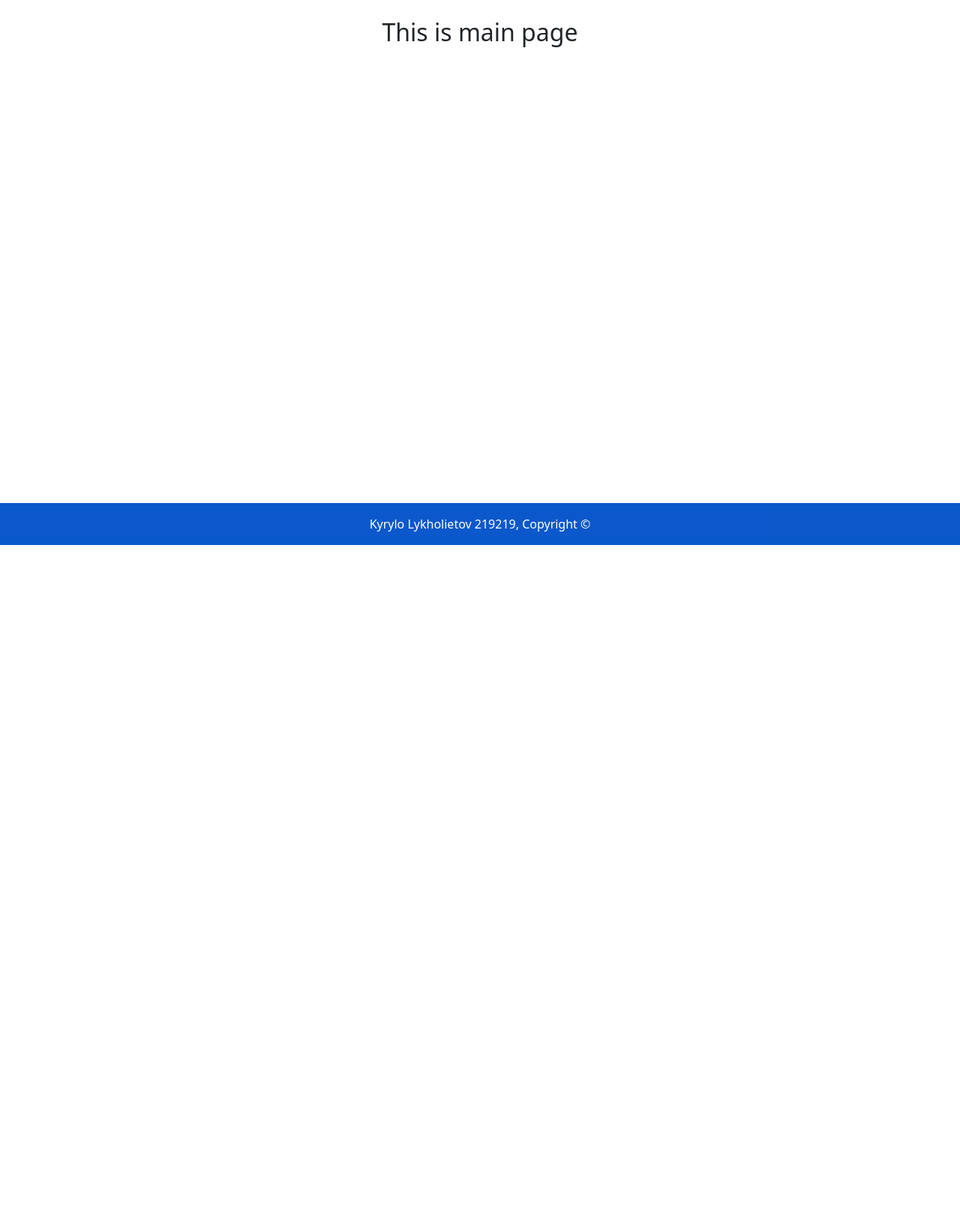
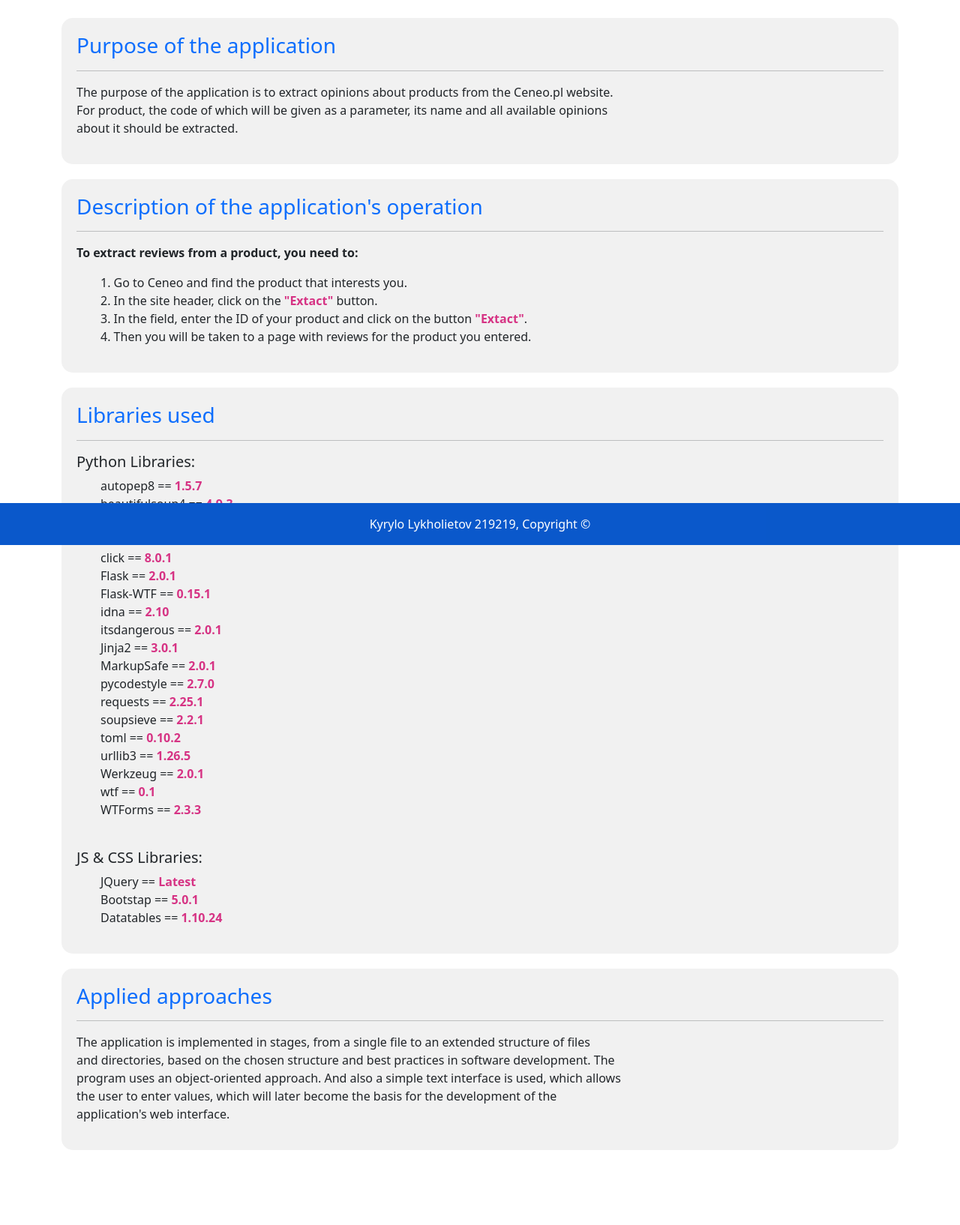
Before and after one commit to s219219/CeneoScraperAI, a Flask app: page / in a window 1280 px wide. Shown: the part 73-1707 px from the top of the page at 75% size. Before the commit the page ends 800 px from the top, so only its background shows below. Run offline with Flask 2, Linux system fonts and the light colour scheme; some libraries are stand-ins or nearby versions.

Commit message:
10.06.2021

```diff
--- a/app/forms.py
+++ b/app/forms.py
@@ -5,7 +5,7 @@ class ProductForm(FlaskForm):
         'Enter product Id',
         [
             validators.DataRequired(message = "Product Id must be given"),
-            validators.Length(min=8, max=8, message= "Product Id must have 8 characters"),
+            validators.Length(min=6, max=8, message= "Product Id must have from 6 to 8 characters"),
             validators.Regexp(regex="^[0-9]+$", message="Product Id can contain only digits")
         ])
     submit = SubmitField('Extract')
--- a/app/routes.py
+++ b/app/routes.py
@@ -3,9 +3,10 @@ from app.models.opinion import Opinion
 from app.models.product import Product
 from app.forms import ProductForm
 from flask import request, render_template, redirect, url_for
-from os import listdir
 import requests
+import pandas as pd
 import json
+import os
 
 app.config['SECRET_KEY'] = "NotSoSecretKey"
 
@@ -20,14 +21,14 @@ def extract():
     if request.method == 'POST' and form.validate_on_submit():
         product = Product(request.form['productId'])
         respons = requests.get(product.opinionsPageUrl())
-        if respons.status_code == 200:
+        if (product.extractName()):
             product.extractProduct()
+            product.countProductStatistics()
             product.exportProduct()
             return redirect(url_for('product', productId=product.productId))
         else:
             form.productId.errors.append("For given productId there is no product")
     return render_template('extract.html.jinja', form=form)
-
 
 @app.route('/product/<productId>')
 def product(productId):
@@ -35,12 +36,16 @@ def product(productId):
     opinions = product.importProduct().opinionsToDataFrame()
     return render_template('product.html.jinja', tables=[opinions.to_html(classes='table table-striped table-sm table-responsive', table_id="opinions")])
 
-
 @app.route('/products')
 def products():
-    productsList = [x.split(".")[0] for x in listdir("app/opinions")]
-    return render_template('products.html.jinja', productsList=productsList)
+    productsList = [x.split(".")[0] for x in  os.listdir("app/products")]
+    productsDictList = []
+    for product in productsList:
+        with open("app/products/{}.json".format(product), "r", encoding="UTF-8") as jf:
+            productsDictList.append(json.load(jf))
+    products = pd.json_normalize(productsDictList)
+    return render_template('products.html.jinja', products=productsDictList)
 
 @app.route('/author')
 def author():
-    pass
+    return render_template('author.html.jinja')
--- a/app/templates/extract.html.jinja
+++ b/app/templates/extract.html.jinja
@@ -1,6 +1,8 @@
 {% extends "layout.html.jinja" %}
 
 {% block middle %}
+    <center>
+        <div class="opinions">
             <h2> Opinions extraction: </h2>
             <h3>{{ test }}</h3>
             {% if form.productId.errors %}
@@ -16,4 +18,6 @@
                 {{ form.productId(size=20, placeholder="Enter product Id") }}
                 {{ form.submit(class_="btn btn-primary", style="margin-left: 10px; margin-top:-2px")}}
             </form>
+        </div>
+    </center>
 {% endblock middle %}
--- a/app/templates/layout.html.jinja
+++ b/app/templates/layout.html.jinja
@@ -17,6 +17,48 @@
         ul li{
           display: inline-block;
           text-decoration: none;
+        }
+        .opinions{
+          background:#f1f1f1;
+          padding:20px;
+          border-radius:15px;
+          margin:100px 0px;
+          max-width: 400px;
+        }
+        .desc{
+          background:#f1f1f1;
+          padding:20px;
+          border-radius:15px;
+          margin:20px 0px;
+          transition: .2s;
+        }
+        .desc:hover{
+          transform: scale(1.02, 1.02);
+        }
+        h3{
+          color: #0d6efd;
+        }
+        .clr{
+          color: #d63384;
+        }
+        img{
+          width:100%;
+          height:auto;
+        }
+        .author-part{
+          margin:100px 0px;
+        }
+        .author-img{
+          width:250px;
+          border-radius:300px;
+          margin-bottom:20px;
+        }
+        .author-part h3{
+          font-family: cursive;
+          margin-bottom:20px;
+        }
+        .author-part h5{
+          font-weight: 200;
         }
     </style>
     <link rel="stylesheet" href="https://cdn.jsdelivr.net/npm/bootstrap-icons@1.5.0/font/bootstrap-icons.css">
--- a/app/templates/main.html.jinja
+++ b/app/templates/main.html.jinja
@@ -1,7 +1,77 @@
 {% extends "layout.html.jinja" %}
+{% block middle %}
 
-{% block middle %}
-    <center style="">
-        <h2>This is main page<h1>
-    </center>
+        <div class="desc">
+            <h3>Purpose of the application</h3>
+            <hr>
+            <p>
+            The purpose of the application is to extract opinions about products from the Ceneo.pl website.<br>
+            For product, the code of which will be given as a parameter, its name and all available opinions<br>
+            about it should be extracted.
+            </p>
+        </div>
+
+        <div class="desc">
+            <h3>Description of the application's operation</h3>
+            <hr>
+            <p><b>To extract reviews from a product, you need to:</b></p>
+            <ol>
+                <li>1. Go to Ceneo and find the product that interests you.</li>
+                <li>2. In the site header, click on the <b class="clr">"Extact"</b> button.</li>
+                <li>3. In the field, enter the ID of your product and click on the button <b class="clr">"Extact"</b>.</li>
+                <li>4. Then you will be taken to a page with reviews for the product you entered.</li>
+            </ol>
+        </div>
+
+        <style>
+            li{
+                display:block !important;
+            }
+        </style>
+
+        <div class="desc">
+            <h3>Libraries used</h3>
+            <hr>
+            <h5>Python Libraries:</h5>
+            <ul>
+                <li>autopep8 == <b class="clr">1.5.7</b></li>
+                <li>beautifulsoup4 == <b class="clr">4.9.3</b></li>
+                <li>certifi == <b class="clr">2020.12.5</b></li>
+                <li>chardet == <b class="clr">4.0.0</b></li>
+                <li>click == <b class="clr">8.0.1</b></li>
+                <li>Flask == <b class="clr">2.0.1</b></li>
+                <li>Flask-WTF == <b class="clr">0.15.1</b></li>
+                <li>idna == <b class="clr">2.10</b></li>
+                <li>itsdangerous == <b class="clr">2.0.1</b></li>
+                <li>Jinja2 == <b class="clr">3.0.1</b></li>
+                <li>MarkupSafe == <b class="clr">2.0.1</b></li>
+                <li>pycodestyle == <b class="clr">2.7.0</b></li>
+                <li>requests == <b class="clr">2.25.1</b></li>
+                <li>soupsieve == <b class="clr">2.2.1</b></li>
+                <li>toml == <b class="clr">0.10.2</b></li>
+                <li>urllib3 == <b class="clr">1.26.5</b></li>
+                <li>Werkzeug == <b class="clr">2.0.1</b></li>
+                <li>wtf == <b class="clr">0.1</b></li>
+                <li>WTForms == <b class="clr">2.3.3</b></li>
+            </ul>
+            <br><h5>JS & CSS Libraries:</h5>
+            <ul>
+                <li>JQuery == <b class="clr">Latest</b></li>
+                <li>Bootstap == <b class="clr">5.0.1</b></li>
+                <li>Datatables == <b class="clr">1.10.24</b></li>
+            </ul>
+        </div>
+
+        <div class="desc">
+            <h3>Applied approaches</h3>
+            <hr>
+            <p>
+            The application is implemented in stages, from a single file to an extended structure of files<br>
+            and directories, based on the chosen structure and best practices in software development. The<br>
+            program uses an object-oriented approach. And also a simple text interface is used, which allows<br>
+            the user to enter values, which will later become the basis for the development of the<br>
+            application's web interface.
+            </p>
+        </div>
+
 {% endblock middle %}
```
Also changed, not shown: app/models/product.py (+56 -14 lines), app/templates/author.html.jinja (added, +14 -0 lines), app/templates/products.html.jinja (+11 -3 lines), app/static/me.jpeg (added), 3 other files. Lines whose indentation alone changed are shown as unchanged.
